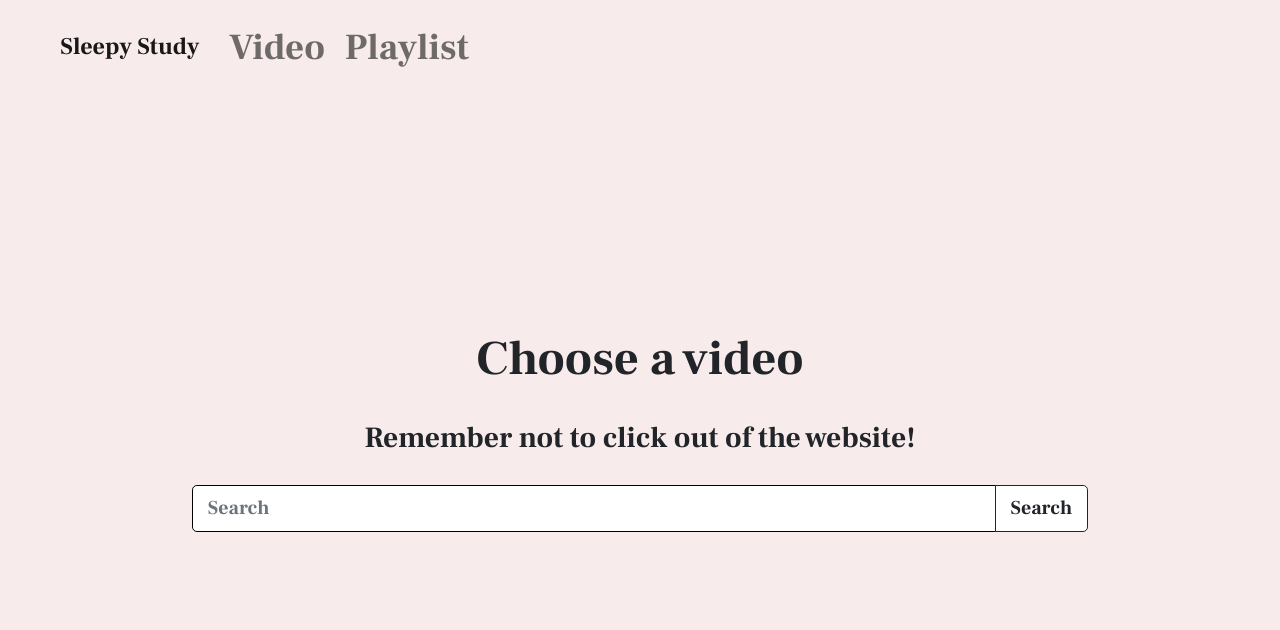
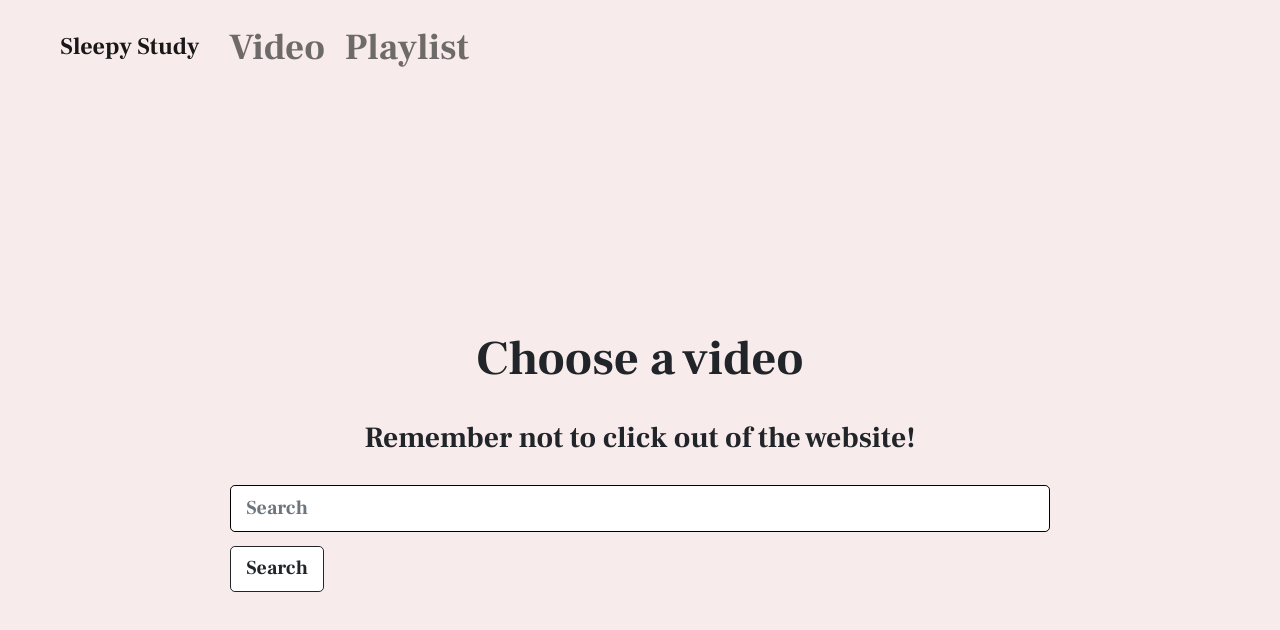
Before and after one commit to flyingfiretruck/sleepystudy, a React app: page /video in a window 1280 px wide. Shown: the top 630 px of the page. Built offline with nearby package versions, Linux system fonts and the light colour scheme; the HTML template or start-up script is replaced by a standard one.

Commit message:
fixed search bar issue finally -- use Form instead of InputGroup

```diff
--- a/client/components/video.jsx
+++ b/client/components/video.jsx
@@ -1,19 +1,22 @@
 import React, {useState, useEffect} from 'react';
 import axios from 'axios';
-import { Image, InputGroup, FormControl, Button } from "react-bootstrap";
+import { Image, InputGroup, FormControl, Button, Form } from "react-bootstrap";
 import ReactPlayer from 'react-player'
 
 const Video = () => {
   const [search, setSearch] = useState("");
-  const [results] = useState([]);
+  const [results, setResults] = useState([]);
 
   const handleChange = e => {
     setSearch(e.target.value);
   };
-  const getResults = (e) => {
+  const getResults = e => {
+    e.preventDefault();
+    console.log(search)
     axios.get(`/search/${search}`)
       .then((response) => {
-        console.log(response)
+        setResults(response);
+        console.log(response);
       })
       .catch("Error!");
   }
@@ -27,7 +30,7 @@ const Video = () => {
         <p className="video-reminder">Remember not to click out of the website!</p>
       </div>
       <div className="video-search-bar">
-        <InputGroup className="video-search" onSubmit={(e) => this.getResults(e)}>
+        <Form onSubmit={getResults} className="video-search">
           <FormControl
             className="search-bar"
             onChange={handleChange}
@@ -38,7 +41,7 @@ const Video = () => {
           <Button className="search-button" type="submit" variant="outline-dark">
             Search
           </Button>
-        </InputGroup>
+        </Form>
       </div>
       <div className="video-player">
         <ReactPlayer url='https://youtu.be/cfD9Oz_8BwM' width="auto" height='13em'/>
--- a/client/stylesheets/video.css
+++ b/client/stylesheets/video.css
@@ -20,8 +20,8 @@
 }
 
 .video-search {
-  padding-left: 15%;
-  padding-right: 15%;
+  padding-left: 18%;
+  padding-right: 18%;
 }
 
 .video-player {
```
Also changed, not shown: 2 other files (tests, documents, lock files or other folders).
